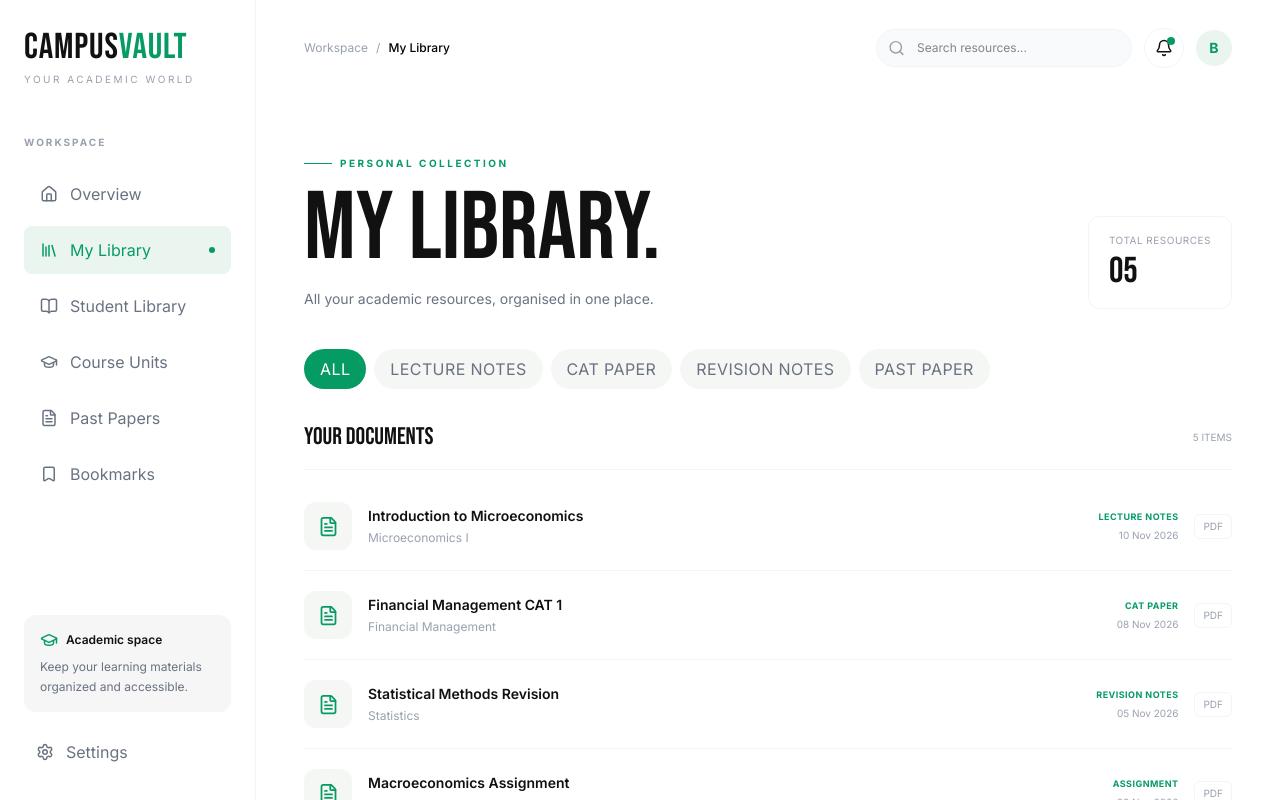
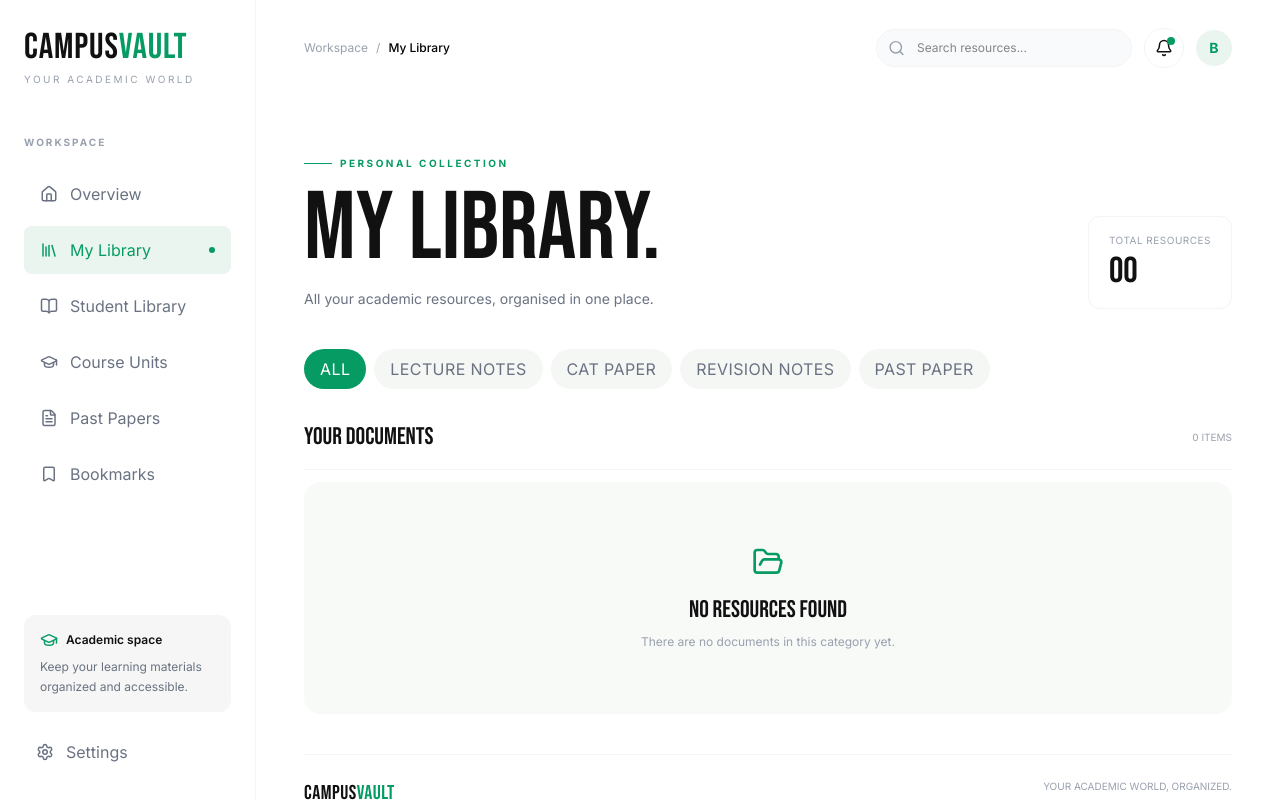
Before and after one commit to BRIAN-pixel275/Campusvault, a React (Vite) app: page / in a window 1280 px wide. Both pictures are taken after a click on the button "My Library". Shown: the top 800 px of the page. Built offline with nearby package versions, Linux system fonts and the light colour scheme.

Commit message:
Update MyLibrary component to handle saved resources and adjust filtering logic

```diff
--- a/src/App.tsx
+++ b/src/App.tsx
@@ -128,7 +128,10 @@ const handleToggleSave = (resourceId: string) => {
     onToggleSave={handleToggleSave}
   />
 ) : activeNav === 'My Library' ? (
-  <MyLibrary resources={filteredResources} />
+  <MyLibrary
+    resources={resources}
+    savedResourcesIds={savedResourceIds}
+  />
 ) : (
   <PlaceholderPage
     title={activeNav}
--- a/src/pages/MyLibrary.tsx
+++ b/src/pages/MyLibrary.tsx
@@ -5,10 +5,18 @@ import type { Resource } from '../types/resource'
 
 interface MyLibraryProps {
   resources: Resource[]
+  savedResourcesIds: string[]
 }
 
-function MyLibrary({ resources }: MyLibraryProps) {
+function MyLibrary({
+  resources,
+  savedResourcesIds,
+}: MyLibraryProps) {
   const [activeFilter, setActiveFilter] = useState('ALL')
+
+  const savedResources = resources.filter((resource) =>
+  savedResourcesIds.includes(resource.id)
+)
 
   const filters = [
     'ALL',
@@ -18,12 +26,12 @@ function MyLibrary({ resources }: MyLibraryProps) {
     'PAST PAPER',
   ]
 
-  const filteredResources =
-    activeFilter === 'ALL'
-      ? resources
-      : resources.filter(
-          (resource) => resource.category === activeFilter
-        )
+ const filteredResources =
+  activeFilter === 'ALL'
+    ? savedResources
+    : savedResources.filter(
+        (resource) => resource.category === activeFilter
+      )
 
   return (
     <section className="py-10">
@@ -52,7 +60,7 @@ function MyLibrary({ resources }: MyLibraryProps) {
               TOTAL RESOURCES
             </p>
             <p className="font-heading text-4xl mt-1">
-              {resources.length.toString().padStart(2, '0')}
+              {savedResources.length.toString().padStart(2, '0')}
             </p>
           </div>
         </div>
```
